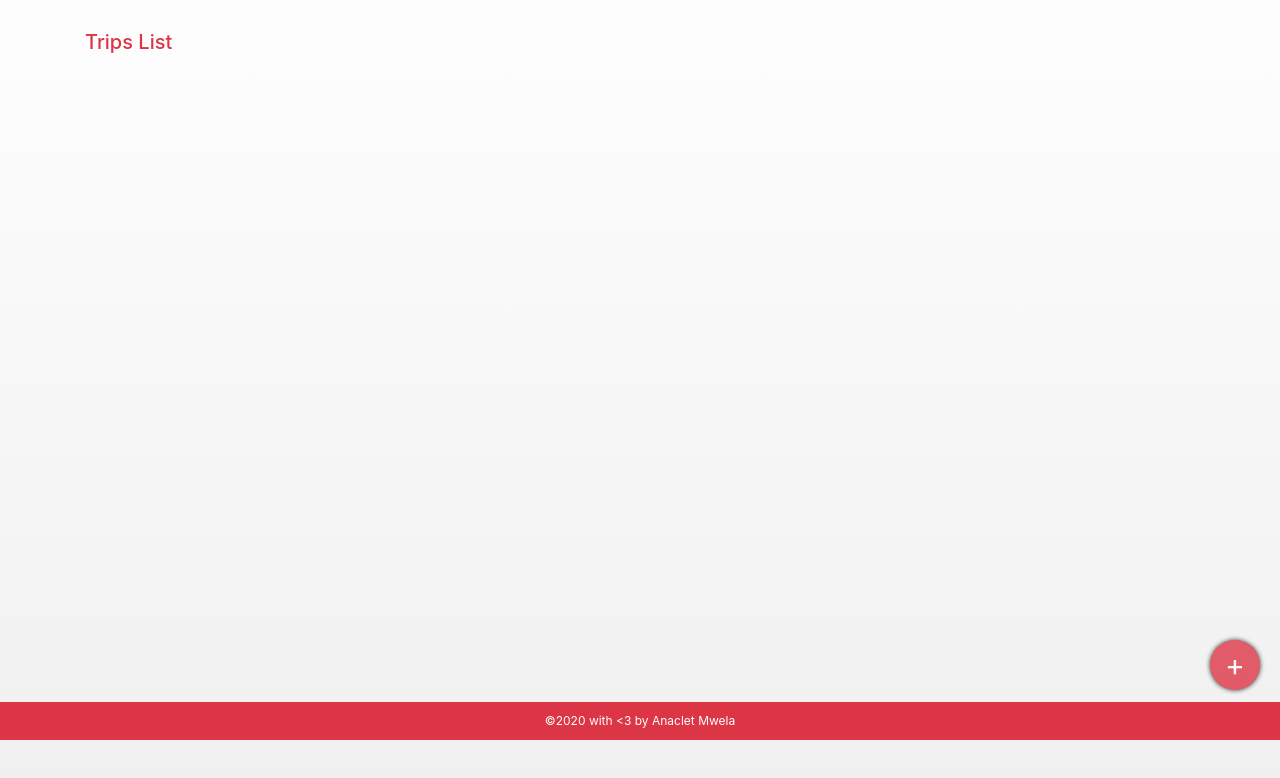
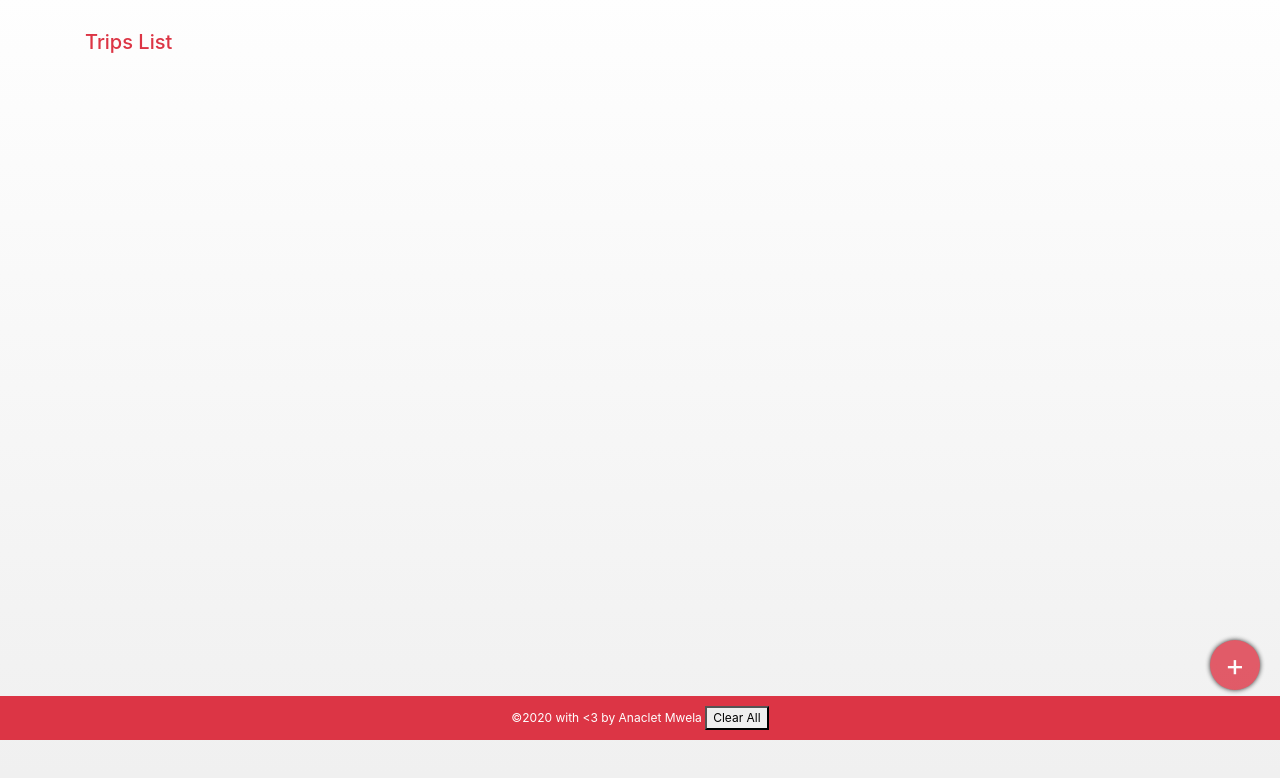
Before and after one commit to anaclet-mwela/supremeApp, a plain HTML site: page index.html in a window 1280 px wide. Shown: the part 60-838 px from the top of the page. Drawn offline with Linux system fonts and the light colour scheme.

Commit message:
Add clear btn

```diff
--- a/index.html
+++ b/index.html
@@ -41,7 +41,9 @@
     </div>
   </div>
   <footer class="bg-danger text-center text-white">
-    &copy;2020 with <3 by Anaclet Mwela </footer>
+    &copy;2020 with <3 by Anaclet Mwela
+<button class="btn-clear">Clear All</button>
+</footer>
       <!-- Project -->
       <script src="main.js"></script>
 </body>
```
